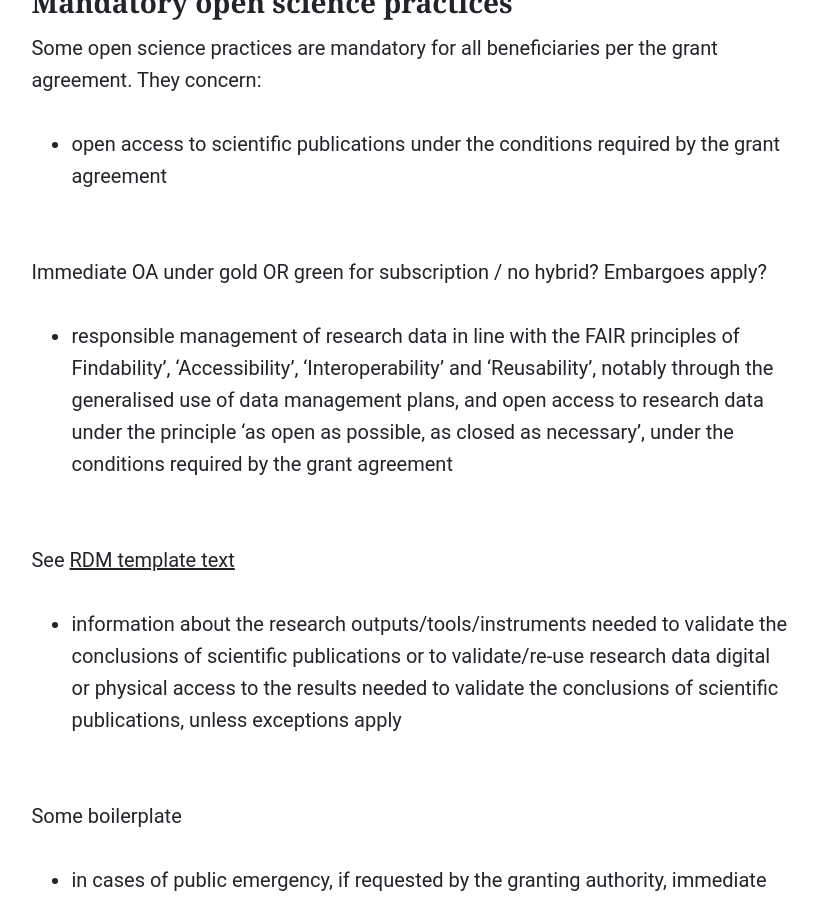
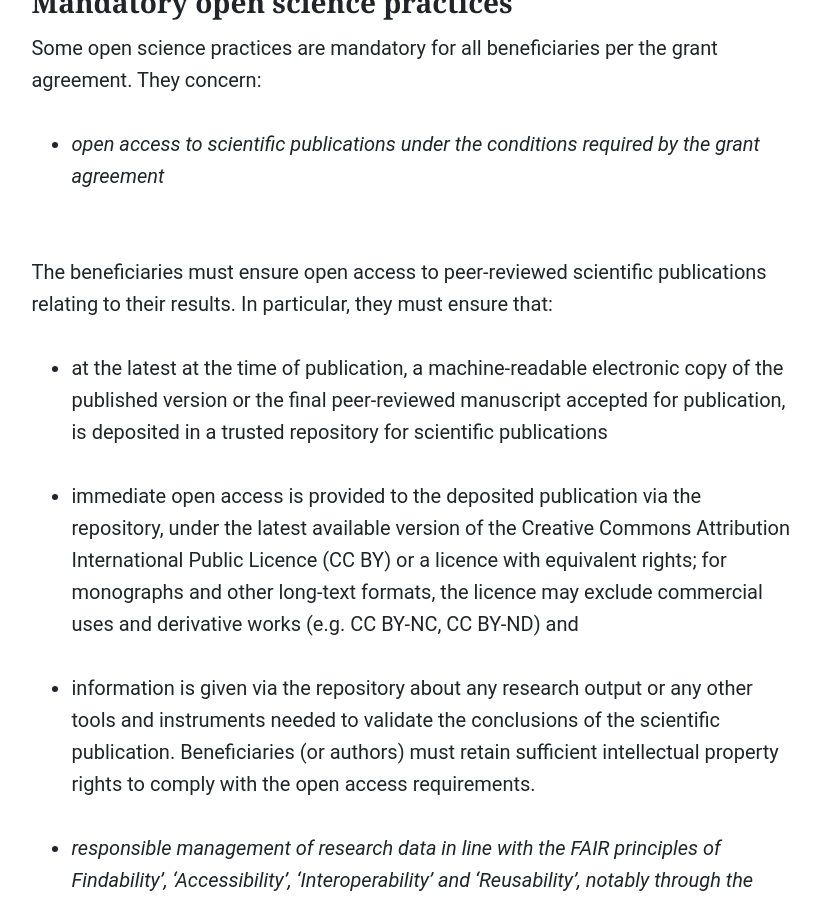
Before and after one commit to uol-library/rdl-handbook, a Jekyll site: the page built from pages/open-research/open-science-template.md, in a window 1280 px wide and 900 px high, scrolled down 909 px. Shown: the whole window, without its empty margins (353-1173 px from the left). Built offline with Jekyll 4.4.1, drawn with Linux system fonts in a browser that asks for light colours; some web fonts are replaced.

Commit message:
Update open-science-template.md

```diff
--- a/pages/open-research/open-science-template.md
+++ b/pages/open-research/open-science-template.md
@@ -13,12 +13,18 @@ permalink: /open-research/open-science-template/
 
 Some open science practices are mandatory for all beneficiaries per the grant agreement. They concern:
 
-* open access to scientific publications under the conditions required by the grant agreement
+* _open access to scientific publications under the conditions required by the grant agreement_
 
-Immediate OA under gold OR green for subscription / no hybrid? Embargoes apply?
+The beneficiaries must ensure open access to peer-reviewed scientific publications relating to their results. In particular, they must ensure that:
+
+* at the latest at the time of publication, a machine-readable electronic copy of the published version or the final peer-reviewed manuscript accepted for publication, is deposited in a trusted repository for scientific publications
+
+* immediate open access is provided to the deposited publication via the repository, under the latest available version of the Creative Commons Attribution International Public Licence (CC BY) or a licence with equivalent rights; for monographs and other long-text formats, the licence may exclude commercial uses and derivative works (e.g. CC BY-NC, CC BY-ND) and
+
+* information is given via the repository about any research output or any other tools and instruments needed to validate the conclusions of the scientific publication. Beneficiaries (or authors) must retain sufficient intellectual property rights to comply with the open access requirements.
 
 
-* responsible management of research data in line with the FAIR principles of Findability’, ‘Accessibility’, ‘Interoperability’ and ‘Reusability’, notably through the generalised use of data management plans, and open access to research data under the principle ‘as open as possible, as closed as necessary’, under the conditions required by the grant agreement
+* _responsible management of research data in line with the FAIR principles of Findability’, ‘Accessibility’, ‘Interoperability’ and ‘Reusability’, notably through the generalised use of data management plans, and open access to research data under the principle ‘as open as possible, as closed as necessary’, under the conditions required by the grant agreement_
 
 See [RDM template text](https://handbook.researchdata.leeds.ac.uk/open-research/rdm-template/)
 
```
